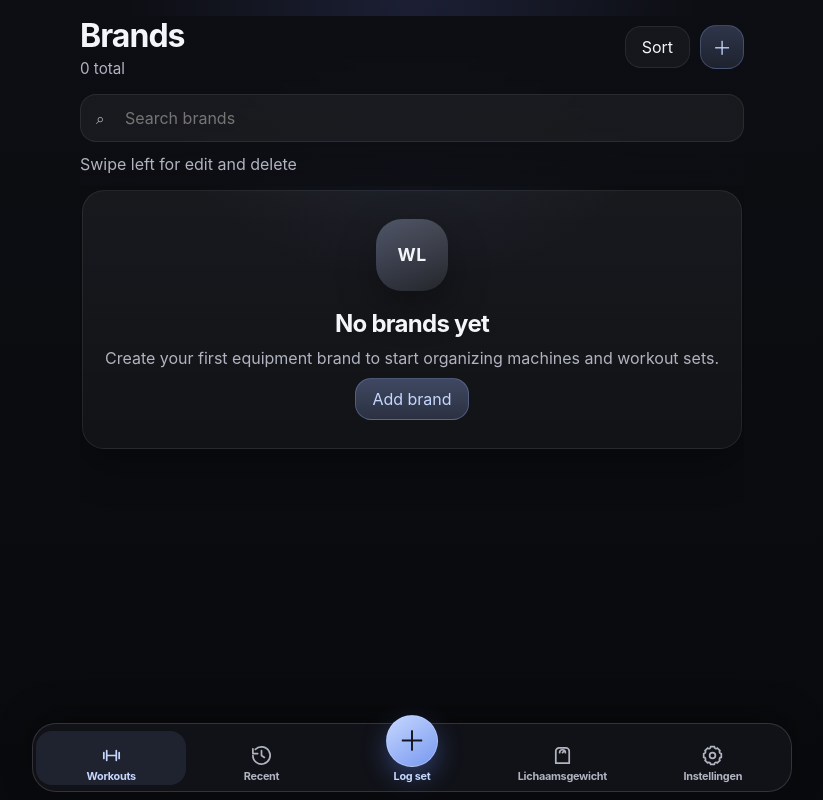
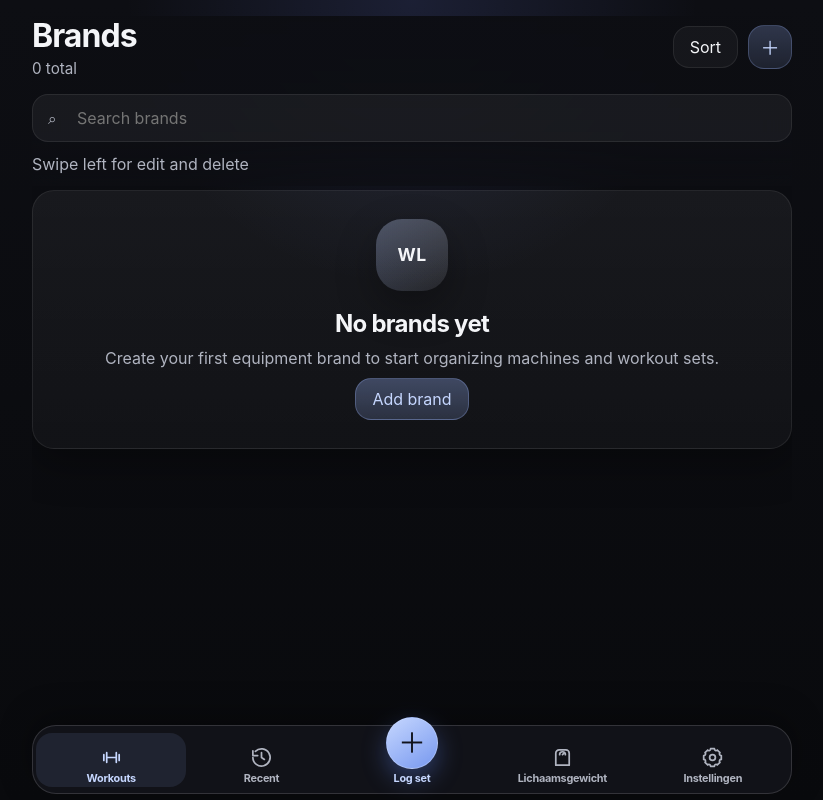
Before and after one commit to Semmm28/workout-tracker, a website with bundled scripts: page index.html in a window 1280 px wide. Shown: the whole page, without its empty margins (228-1051 px from the left). Built offline with nearby package versions, Linux system fonts and the light colour scheme.

Commit message:
Fix mobile layout and pin bottom navigation

```diff
--- a/styles.css
+++ b/styles.css
@@ -33,6 +33,7 @@
 html,
 body {
   margin: 0;
+  width: 100%;
   min-height: 100%;
   height: 100%;
   overflow-x: hidden;
@@ -87,15 +88,19 @@ textarea {
 }
 
 .app-shell {
-  min-height: 100vh;
-  min-height: 100dvh;
-  height: 100vh;
-  height: 100dvh;
-  overflow-x: hidden;
+  position: fixed;
+  inset: 0;
+  width: 100%;
+  height: auto;
+  min-height: 0;
+  overflow: hidden;
+  background:
+    radial-gradient(circle at top, rgba(116, 137, 255, 0.14), transparent 28%),
+    linear-gradient(180deg, #0d0e13 0%, #090a0d 100%);
 }
 
 .loading-screen {
-  min-height: 100vh;
+  min-height: 100%;
   display: grid;
   place-items: center;
   text-align: center;
@@ -137,17 +142,19 @@ textarea {
 }
 
 .app {
-  height: 100vh;
-  height: 100dvh;
+  width: 100%;
+  height: 100%;
+  min-height: 0;
   display: grid;
-  grid-template-rows: minmax(0, 1fr) auto;
-  gap: 10px;
-  padding: calc(16px + var(--safe-top)) calc(16px + var(--safe-right)) 0 calc(16px + var(--safe-left));
+  grid-template-rows: minmax(0, 1fr);
+  gap: 0;
+  padding: calc(16px + var(--safe-top)) calc(16px + var(--safe-right)) calc(92px + var(--safe-bottom)) calc(16px + var(--safe-left));
   overflow: hidden;
   overflow-x: clip;
 }
 
 .phone-frame {
+  width: 100%;
   max-width: 760px;
   height: 100%;
   margin: 0 auto;
@@ -177,8 +184,9 @@ textarea {
   min-height: 0;
   overflow-y: auto;
   overflow-x: hidden;
+  -webkit-overflow-scrolling: touch;
   overscroll-behavior: contain;
-  padding: 4px 2px 12px;
+  padding: 4px 0 12px;
   scrollbar-width: none;
 }
 
@@ -949,15 +957,22 @@ label {
 }
 
 .bottom-nav-shell {
-  position: relative;
+  position: fixed;
   z-index: 20;
-  width: 100%;
-  max-width: 760px;
-  margin: 0 auto;
-  padding-bottom: calc(8px + var(--safe-bottom));
+  left: calc(16px + var(--safe-left));
+  right: calc(16px + var(--safe-right));
+  bottom: 0;
+  width: auto;
+  max-width: none;
+  margin: 0;
+  padding-bottom: max(6px, var(--safe-bottom));
+  display: flex;
+  justify-content: center;
 }
 
 .bottom-nav {
+  width: 100%;
+  max-width: 760px;
   min-height: 68px;
   display: grid;
   grid-template-columns: repeat(5, minmax(0, 1fr));
--- a/sw.js
+++ b/sw.js
@@ -1,4 +1,4 @@
-const CACHE_NAME = 'workout-log-shell-v7';
+const CACHE_NAME = 'workout-log-shell-v8';
 const APP_SHELL = [
   './',
   './index.html',
```
Also changed, not shown: tests/layout.test.js (added, +29 -0 lines).
